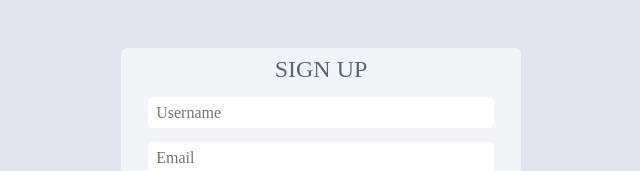
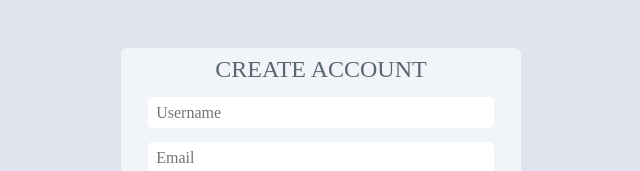
Before and after one commit to jeronasiedu/Reminder, a React (Vite) app: page /signup in a window 1280 px wide. Shown: the top 171 px of the page, without its empty margins (319-959 px from the left). Built offline with nearby package versions, Linux system fonts and the light colour scheme.

Commit message:
changed signup to create account

```diff
--- a/src/screens/SignUp/SignUp.jsx
+++ b/src/screens/SignUp/SignUp.jsx
@@ -102,7 +102,7 @@ const SignUp = () => {
       >
         <div className="form-container">
           <motion.header variants={heading} className="heading">
-            <h2>Sign up</h2>
+            <h2>Create Account</h2>
           </motion.header>
           <form onSubmit={handleSubmit}>
             <motion.input
```
